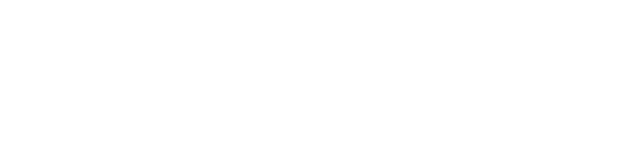
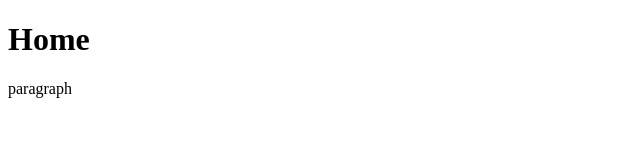
Before and after one commit to tsimitop/transcendence, a website built with Vite: page index.html in a window 1280 px wide. Shown: the whole page, without its empty margins (0-640 px from the left). Built offline with nearby package versions, Linux system fonts and the light colour scheme.

Commit message:
feat: add the class Component and a sample homepage

```diff
--- a/index.html
+++ b/index.html
@@ -6,7 +6,7 @@
     <title>Pong</title>
   </head>
   <body>
-    <div id="app"></div>
+    <div id="root"></div>
     <script type="module" src="/src/main.ts"></script>
   </body>
 </html>
--- a/src/main.ts
+++ b/src/main.ts
@@ -0,0 +1,17 @@
+import { Home } from "./pages/Home";
+
+function renderApp() {
+  const root = document.getElementById("root")!;
+  const paragraph = document.createElement("p");
+  paragraph.innerText = "paragraph";
+  const HomeInstance = Home.create(
+    "beforeend",
+    "home-component",
+    "<h1>Home</h1>",
+    paragraph
+  );
+
+  root.append(HomeInstance);
+}
+
+renderApp();
--- /dev/null
+++ b/src/models/Component.ts
@@ -0,0 +1,39 @@
+type Position = "afterbegin" | "afterend" | "beforebegin" | "beforeend";
+
+class Component extends HTMLElement {
+  private _childrenString: string;
+  private _childrenElements: HTMLElement | null;
+
+  constructor(
+    childrenString: string = "",
+    childrenElements: HTMLElement | null = null
+  ) {
+    super();
+    this._childrenString = childrenString;
+    this._childrenElements = childrenElements;
+  }
+
+  protected renderChildren(position: Position) {
+    if (this._childrenString) {
+      this.insertAdjacentHTML(position, this._childrenString);
+    }
+
+    if (this._childrenElements) {
+      this.insertAdjacentElement(position, this._childrenElements);
+    }
+  }
+
+  static create(
+    position: Position,
+    componentName: string,
+    childrenString: string = "",
+    childrenElements: HTMLElement | null = null
+  ): Component {
+    customElements.define(componentName, this);
+    const HomeInstance = new this(childrenString, childrenElements);
+    HomeInstance.renderChildren(position);
+    return HomeInstance;
+  }
+}
+
+export default Component;
--- /dev/null
+++ b/src/pages/Home.ts
@@ -0,0 +1,10 @@
+import Component from "../models/Component";
+
+export class Home extends Component {
+  constructor(
+    childrenString: string = "",
+    childrenElements: HTMLElement | null = null
+  ) {
+    super(childrenString, childrenElements);
+  }
+}
```
